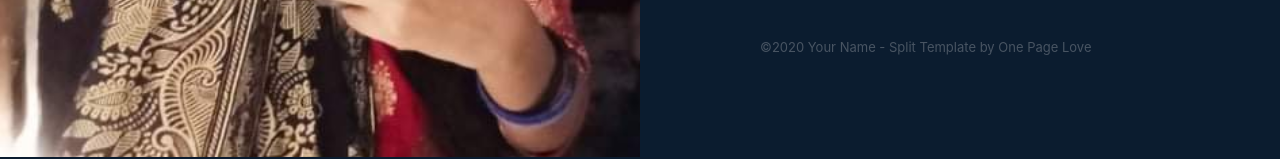
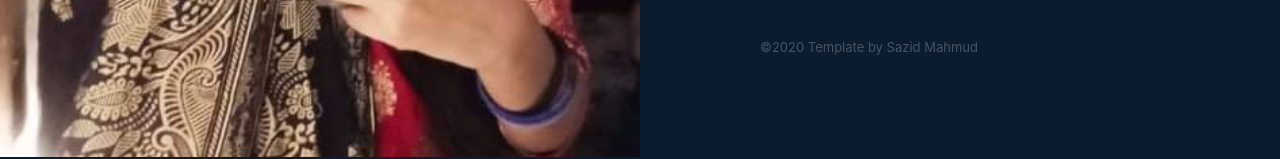
Before and after one commit to sazidmahmud36/bdayaisha, a plain HTML site: page index.html in a window 1280 px wide. Shown: the part 643-802 px from the top of the page. Drawn offline with nearby package versions, Linux system fonts and the light colour scheme; a script that the page names is missing.

Commit message:
Update index.html

```diff
--- a/index.html
+++ b/index.html
@@ -49,7 +49,7 @@ body {
 
 
         </div>
-        <div class="credit">©2020 Your Name - Split Template by <a href="https://onepagelove.com" target="_blank" class="credit-links">One Page Love</a>
+        <div class="credit">©2020 Template by <a href="https://www.instagram.com/sazidmahmud36/" target="_blank" class="credit-links">Sazid Mahmud</a>
         </div>
       </div>
     </div>
```
